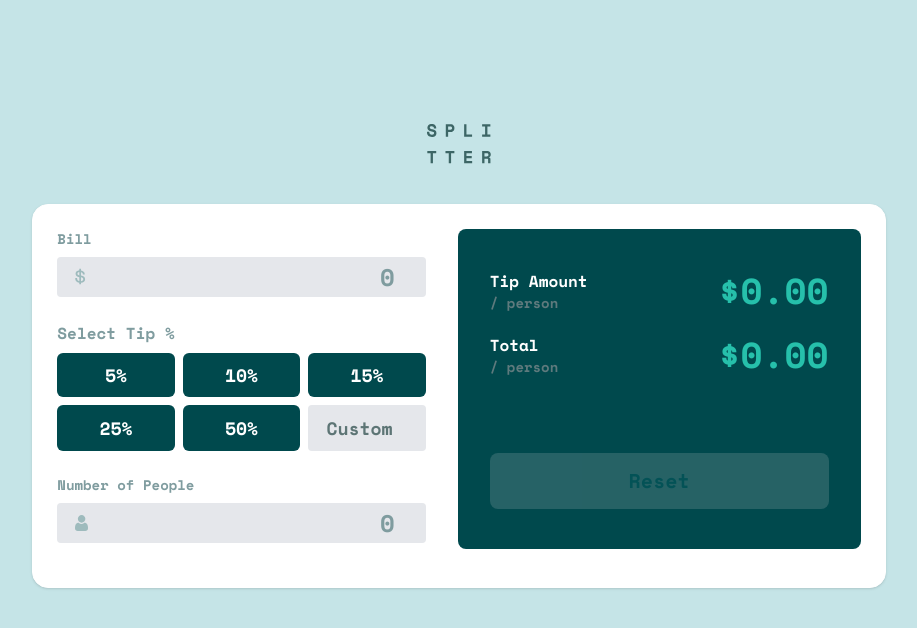
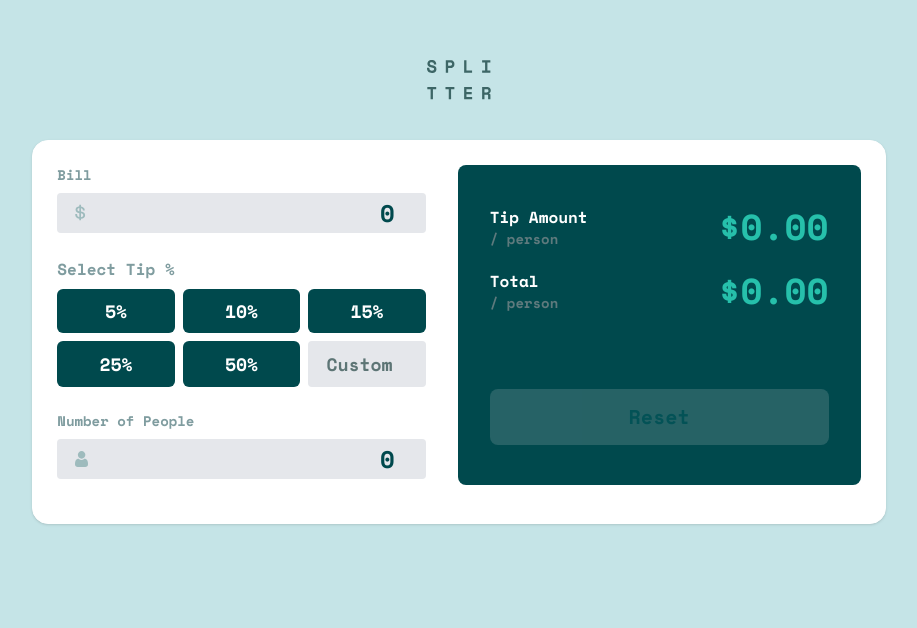
Before and after one commit to d2ndjim/tip-calculator, a React (Vite) app: page / in a window 1280 px wide. Shown: the part 108-736 px from the top of the page, without its empty margins (181-1098 px from the left). Built offline with nearby package versions, Linux system fonts and the light colour scheme.

Commit message:
Cleanup functions

```diff
--- a/src/App.tsx
+++ b/src/App.tsx
@@ -3,7 +3,7 @@ import logo from "./assets/images/logo.svg";
 
 function App() {
   return (
-    <div className="flex mt-16 md:h-screen flex-col items-center justify-center gap-10">
+    <div className="flex md:mt-0 mt-16 md:h-screen flex-col items-center justify-center gap-10">
       <img className="md:w-16 w-20" src={logo} alt="logo" />
       <Calculator />
     </div>
--- a/src/components/Amounts.tsx
+++ b/src/components/Amounts.tsx
@@ -15,13 +15,12 @@ const Amounts: React.FC<AmountsProps> = ({
   setActiveButton,
 }) => {
   const handleReset = () => {
-    setTip(undefined);
-    setBill(undefined);
-    setPeople(undefined);
+    setTip(0);
+    setBill(0);
+    setPeople(0);
     setTipAmount(0);
     setTotal(0);
     setActiveButton(null);
-    // setValue(undefined);
   };
 
   return (
@@ -55,9 +54,9 @@ const Amounts: React.FC<AmountsProps> = ({
           type="button"
           className="border-1 h-14 w-full rounded-lg bg-strongCyan text-xl text-[#155C59] hover:bg-[#9FE8DF] disabled:cursor-default disabled:bg-grayishCyan disabled:text-[#0D686D] disabled:opacity-30"
           disabled={
-            (tip === 0 || tip === undefined) &&
-            (bill === 0 || undefined) &&
-            (people === 0 || undefined)
+            (tip === 0) &&
+            (bill === 0) &&
+            (people === 0)
           }
           onClick={handleReset}
         >
--- a/src/components/Calculator.tsx
+++ b/src/components/Calculator.tsx
@@ -6,12 +6,11 @@ import Percentage from "./TipPercentage";
 import { ActiveButton } from "../types";
 
 const Calculator = () => {
-  const [bill, setBill] = useState<number | undefined>(0);
-  const [tip, setTip] = useState<number | undefined>(0);
+  const [bill, setBill] = useState(0);
+  const [tip, setTip] = useState(0);
   const [tipAmount, setTipAmount] = useState(0);
-  const [people, setPeople] = useState<number | undefined>(0);
+  const [people, setPeople] = useState(0);
   const [total, setTotal] = useState(0);
-  const [value, setValue] = useState<number | undefined>(undefined);
   const [activeButton, setActiveButton] = useState<ActiveButton>(null);
 
   console.log(bill);
@@ -22,11 +21,8 @@ const Calculator = () => {
 
   useEffect(() => {
     if (
-      bill !== undefined &&
       bill > 0 &&
-      tip !== undefined &&
       tip > 0 &&
-      people !== undefined &&
       people > 0
     ) {
       const tipAmount = (bill * tip) / 100 / people;
@@ -41,8 +37,8 @@ const Calculator = () => {
       <div className="flex flex-col md:flex-row gap-8">
         <div className="flex w-full flex-col gap-9 md:gap-6">
           <Input
-            setValue={setValue}
-            value={value === bill ? bill : undefined}
+            mode="bill"
+            bill={bill}
             label="Bill"
             classname="bill-container"
             setBill={setBill}
@@ -53,15 +49,14 @@ const Calculator = () => {
             setTip={setTip}
           />
           <Input
-            setValue={setValue}
-            value={value === people ? people : undefined}
+            mode="people"
+            people={people}
             label="Number of People"
             classname="people-container"
             setPeople={setPeople}
           />
         </div>
         <Amounts
-          // setValue={setValue}
           setActiveButton={setActiveButton}
           setTotal={setTotal}
           setTipAmount={setTipAmount}
--- a/src/components/Input.tsx
+++ b/src/components/Input.tsx
@@ -5,9 +5,10 @@ const Input: React.FC<InputProps> = ({
   label,
   classname,
   setBill,
+  mode,
+  bill,
+  people,
   setPeople,
-  value,
-  setValue,
 }) => {
   return (
     <div className={`${classname}`}>
@@ -20,10 +21,9 @@ const Input: React.FC<InputProps> = ({
       <input
         type="number"
         placeholder="0"
-        value={value}
-        className="block md:h-10 h-11 w-full appearance-none rounded border-gray-200 bg-gray-200 p-4 text-right font-mono text-2xl leading-tight text-veryDarkCyan focus:border-gray-500 focus:outline-none"
+        value={mode === "bill" ? bill : people}
+        className="block md:h-10 h-11 w-full rounded border-gray-200 bg-gray-200 p-4 text-right font-mono text-2xl text-veryDarkCyan focus:border-gray-500 focus:outline-none"
         onChange={(e) => {
-          setValue(e.target.valueAsNumber);
           if (setBill) {
             setBill(e.target.valueAsNumber);
           } else if (setPeople) {
--- a/src/index.css
+++ b/src/index.css
@@ -5,7 +5,6 @@
 
 body {
   background-color: hsl(185, 41%, 84%);
-  /* font-size: 24px; */
 }
 
 .bill-container input {
@@ -16,8 +15,7 @@ body {
 }
 
 .bill-container input:focus,
-.bill-container input:hover,
-.bill-container input:active {
+.bill-container input:hover {
   outline: 2px solid #26c0ab;
 }
 .bill-container input::placeholder {
@@ -32,8 +30,7 @@ body {
 }
 
 .people-container input:focus,
-.people-container input:hover,
-.people-container input:active {
+.people-container input:hover {
   outline: 2px solid #26c0ab;
 }
 
@@ -42,8 +39,7 @@ body {
 }
 
 .tip-input input:focus,
-.tip-input input:hover,
-.tip-input input:active {
+.tip-input input:hover {
   outline: 2px solid #26c0ab;
 }
 
--- a/src/main.tsx
+++ b/src/main.tsx
@@ -5,8 +5,6 @@ import "./index.css";
 
 ReactDOM.createRoot(document.getElementById("root") as HTMLElement).render(
   <React.StrictMode>
-    <div className="bg-lightGrayishCyan">
-      <App />
-    </div>
+    <App />
   </React.StrictMode>
 );
```
Also changed, not shown: src/types.ts (+6 -10 lines).
